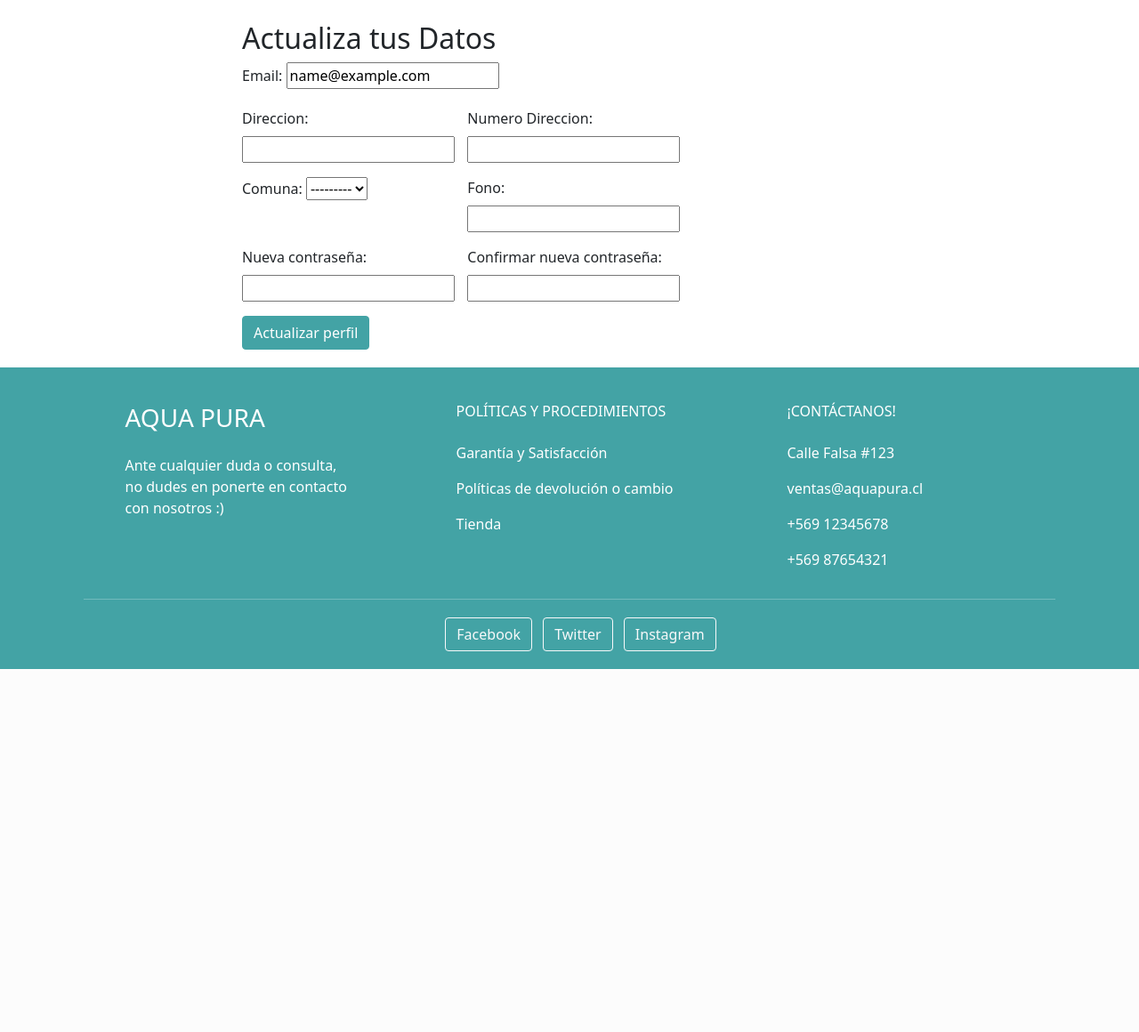
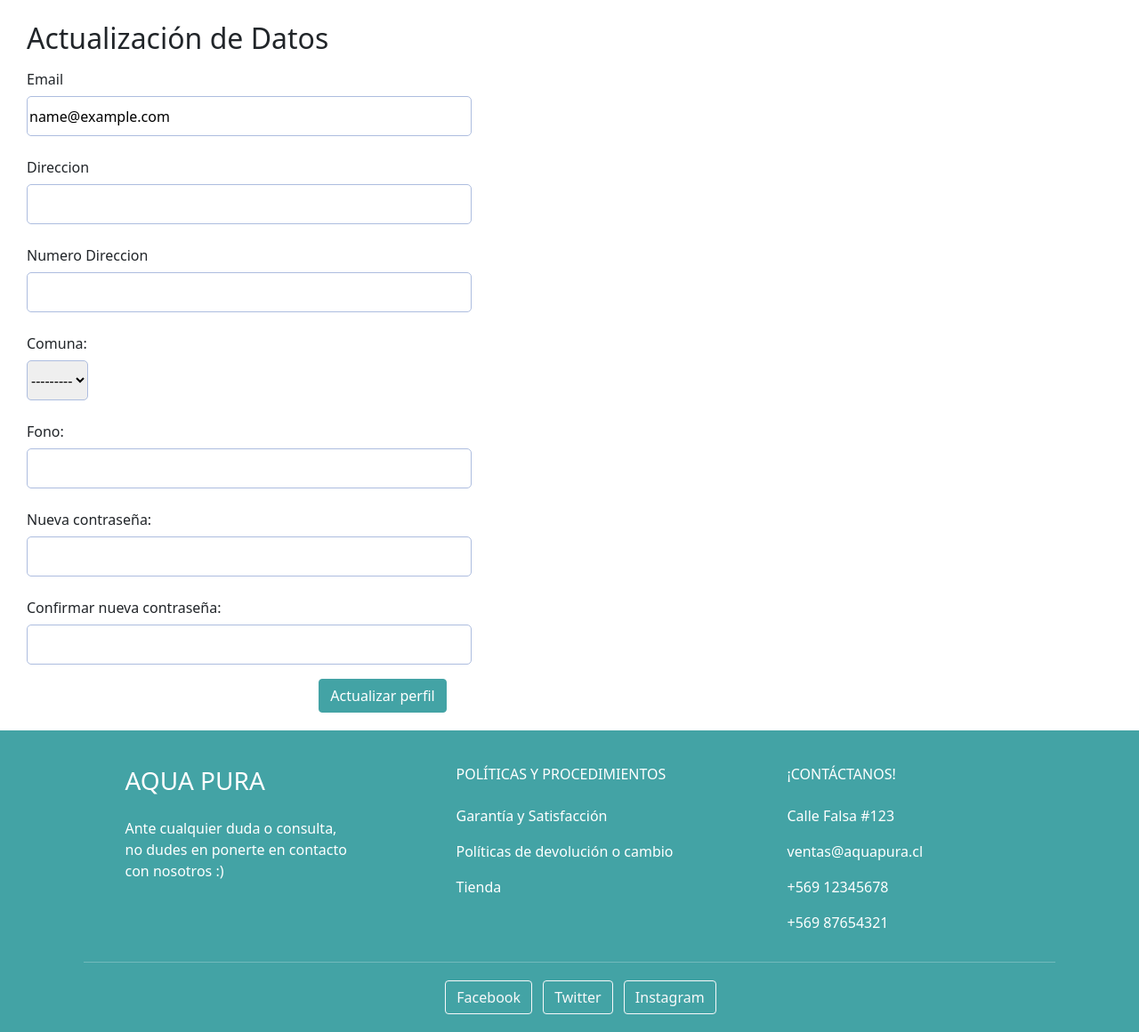
Before and after one commit to EvelynCorreaRuiz/tesisPuraAqua, a Django app: page /profile/ in a window 1280 px wide. Shown: the part 56-1216 px from the top of the page at 89% size. Before the commit the page ends 808 px from the top, so only its background shows below. Run offline with Django 4.2, Linux system fonts and the light colour scheme; the visitor is signed in with stand-in values (Sample User, id 1); data that the repository does not hold is empty.

Commit message:
froncito sin picassos de Litho funcionando al 100% Front y back

```diff
--- a/appPuraAqua/models.py
+++ b/appPuraAqua/models.py
@@ -5,6 +5,7 @@ from datetime import date
 from django.core.exceptions import ValidationError
 from django.utils.translation import gettext as _
 from django.contrib.auth.models import User
+
 
 class CustomPasswordValidator:
     def validate(self, password, user=None):
@@ -47,6 +48,11 @@ class Comuna(models.Model):
         return self.name_comuna
 
 class User(AbstractUser):
+    name_validator = RegexValidator(
+        regex=r'^[a-zA-Z]+$',
+        message="El nombre y apellido solo deben contener letras"
+    )
+
     username = models.CharField(max_length=150, unique=True, blank=True, null=True)  # username is not required
     USERNAME_FIELD = 'email'
     REQUIRED_FIELDS = ['first_name', 'last_name', "rut"]
@@ -54,7 +60,10 @@ class User(AbstractUser):
     objects = CustomUserManager()  # use the custom manager
 
     email = models.EmailField(unique=True)  # ensure email is unique
-    last_name2 = models.CharField(max_length=20)
+    first_name = models.CharField(validators=[name_validator], max_length=30)
+    last_name = models.CharField(validators=[name_validator], max_length=30)
+    last_name2 = models.CharField(validators=[name_validator], max_length=20)
+
 
     rut_validator = RegexValidator(
         regex=r'^\d{7,8}-[\dKk]$',
@@ -114,14 +123,6 @@ class SoldProduct(models.Model):
 
 
 
-
-
-"""la password Contraseña:
-- Debe tener un mínimo de 12 caracteres.
-- Debe contener al menos una letra mayúscula.
-- Debe contener al menos un número.
-- Debe contener al menos un carácter especial ( !, @, etc.). """
-
 #asegurar que sea mayo de 18 años
 
 """Confirmación de Registro:
--- a/appPuraAqua/templates/aquaPura/products.html
+++ b/appPuraAqua/templates/aquaPura/products.html
@@ -30,6 +30,9 @@
               <li class="nav-item">
                 <a class="nav-link" aria-current="page" href="{% url 'sales_overview' %}">Resumen de ventas</a>
                 </a>
+              </li>
+              <li class="nav-item">
+                <a class="nav-link" aria-current="page" href="{% url 'purchase_history' %}">Ver historial de compras</a>
               </li>
               <li class="nav-item">
                 <a class="nav-link" href="{% url 'exit' %}">Salir</a>
--- a/appPuraAqua/templates/registration/profile.html
+++ b/appPuraAqua/templates/registration/profile.html
@@ -1,11 +1,12 @@
 {% extends 'aquaPura/base.html' %} {% block content %}
+
 <link href="https://cdn.jsdelivr.net/npm/bootstrap@5.1.3/dist/css/bootstrap.min.css" rel="stylesheet" integrity="sha384-1BmE4kWBq78iYhFldvKuhfTAU6auU8tT94WrHftjDbrCEXSU1oBoqyl2QvZ6jIW3" crossorigin="anonymous"/>
-<div class="mt-4">
-  <div class="container">
-    <div class="row justify-content-center">
-      <div class="col-md-8 background-container">
-        <div class="col-md-8">
-          <h2>Actualiza tus Datos</h2>
+<link rel="stylesheet" href="/static/css/profile.css">
+<div>
+  <div class="container_profile mt-4">
+    <div class="justify-content-center">
+
+          <h2 class="titulo">Actualización de Datos</h2>
               {% if messages %}
               <ul class="messages">
                 {% for message in messages %}
@@ -13,54 +14,52 @@
                 {% endfor %}
             </ul>
         {% endif %}
-        <form class="row g-3" method="POST" action="{% url 'profile_update' %}">
+        <form class="row g-3 d-flex flex-column" method="POST" action="{% url 'profile_update' %}">
           {% csrf_token %}
 
-          <div class="col-8">
-              <label for="address" class="form-label" >Email:</label>
+          <div class="col-12 ">
+              <label for="id_email" class="col-form-label d-flex align-items-center">Email</label>
               {{ form.email }}
           </div>
 
-          <div class=" col-6">
-              <label for="address" class="form-label">Direccion:</label>
+          <div class="col-12">
+              <label for="inputCity" class="col-form-label d-flex align-items-center">Direccion</label>
               {{ form.address }}
           </div>
 
-          <div class="col-6">
-              <label for="address" class="form-label">Numero Direccion:</label>
+          <div class="col-12" >
+              <label for="id_numeracion" class="col-form-label d-flex align-items-center">Numero Direccion</label>
               {{ form.numberAddress }}
           </div>
 
-          <div class="col-6">
-              <label for="address" class="form-label">Comuna:</label>
+          <div class="col-12">
+              <label for="id_comuna" class="col-form-label d-flex align-items-center">Comuna:</label>
               {{ form.comuna }}
           </div>
 
-          <div class="col-6">
-              <label for="address" class="form-label">Fono:</label>
-              {{ form.phone }}
+          <div class="col-12 ">
+              <label for="id_phone_number" class="col-form-label d-flex align-items-center">Fono:</label>
+              {{form.phone }}
           </div>
 
-          <div class="col-6">
-              <label for="password1" class="form-label">Nueva contraseña:</label>
+          <div class="col-12">
+              <label for="password1" class="col-form-label d-flex align-items-center">Nueva contraseña:</label>
               {{ form.password1 }}
           </div>
 
-          <div class="col-6">
-              <label for="password2" class="form-label">Confirmar nueva contraseña:</label>
+          <div class="col-12">
+              <label for="password2" class="col-form-label d-flex align-items-center ">Confirmar nueva contraseña:</label>
               {{ form.password2 }}
           </div>
 
           <!-- Agrega aquí los demás campos que el usuario puede actualizar -->
-          <div style="margin-bottom: 20px;">
-            <button type="submit" class="btn btn-primary" style="background-color: #43a3a5; border-color: #43a3a5;">Actualizar perfil</button>
+          <div class="col-12 text-center" style="margin-bottom: 20px;">
+              <button type="submit" class="btn btn-primary" style="background-color: #43a3a5; border-color: #43a3a5;">Actualizar perfil</button>
           </div>
+      </form>
 
-      </form>
-        </div>
-      </div>
     </div>
   </div>
+
 </div>
-
 {% endblock %}
--- /dev/null
+++ b/appPuraAqua/templatetags/add.py
@@ -0,0 +1,7 @@
+from django import template
+
+register = template.Library()
+
+@register.simple_tag
+def add(value, arg):
+    return value + arg
--- /dev/null
+++ b/appPuraAqua/templatetags/get_item.py
@@ -0,0 +1,7 @@
+from django import template
+
+register = template.Library()
+
+@register.filter
+def get_item(dictionary, key):
+    return dictionary.get(key)
--- /dev/null
+++ b/appPuraAqua/templatetags/mathfilters.py
@@ -0,0 +1,7 @@
+from django import template
+
+register = template.Library()
+
+@register.filter
+def multiply(value, arg):
+    return value * arg
--- /dev/null
+++ b/appPuraAqua/templatetags/my_filters.py
@@ -0,0 +1,7 @@
+from django import template
+
+register = template.Library()
+
+@register.filter
+def multiply(value, arg):
+    return value * arg
--- a/appPuraAqua/urls.py
+++ b/appPuraAqua/urls.py
@@ -3,6 +3,7 @@ from .views import home, products, exit, register, carrito
 from . import views
 from django.conf import settings
 from django.conf.urls.static import static
+from .views import purchase_history
 
 urlpatterns = [
     path('', home, name='home'),
@@ -21,4 +22,5 @@ urlpatterns = [
     path('sales_overview/', views.sales_overview, name='sales_overview'),
     path('profile/', views.profile, name='profile'),
     path('profile_update/', views.profile_update, name='profile_update'),
+    path('purchase_history/', purchase_history, name='purchase_history'),
 ] + static(settings.MEDIA_URL, document_root=settings.MEDIA_ROOT)
--- a/appPuraAqua/views.py
+++ b/appPuraAqua/views.py
@@ -15,8 +15,23 @@ from django.db.models import F
 from .forms import ProfileUpdateForm
 from django.contrib import messages
 from django.contrib.auth import update_session_auth_hash
+from .models import Sale
+from django.contrib import messages
 
+def purchase_history(request):
+    # Asegúrate de que el usuario esté autenticado
+    if not request.user.is_authenticated:
+        return redirect('login')  # redirige al usuario a la página de inicio de sesión si no está autenticado
 
+    # Obtiene todas las ventas para el usuario actual
+    sales = Sale.objects.filter(user=request.user)
+
+    # Para cada venta, obtén los productos vendidos y añádelos a la venta como un atributo
+    for sale in sales:
+        sale.products = sale.items.all()
+
+    # Renderiza la plantilla con las ventas como contexto
+    return render(request, 'aquaPura/purchase_history.html', {'sales': sales})
 
 @login_required
 def profile(request):
@@ -57,10 +72,13 @@ def sale_detail(request, sale_id):
     # Obtén los productos vendidos en esta venta
     sold_products = SoldProduct.objects.filter(sale=sale)
 
+    # Calcula el total de la venta
+    total = sum([p.product.price * p.quantity for p in sold_products])
+
     # Renderiza la vista
-    return render(request, 'aquaPura/sale_detail.html', {'sale': sale, 'sold_products': sold_products})
+    return render(request, 'aquaPura/sale_detail.html', {'sale': sale, 'sold_products': sold_products, 'total': total})
 
-from django.contrib import messages
+
 
 @login_required
 def checkout(request):
--- a/static/css/base.css
+++ b/static/css/base.css
@@ -17,3 +17,6 @@ body {
   height: 100%;
   height: 750px; /* Ajusta la altura según tus necesidades */
 }
+a:hover{
+  color: #159A9C;
+}
--- a/static/css/carrito.css
+++ b/static/css/carrito.css
@@ -20,7 +20,7 @@ input {
     margin: 5px 0;
     padding: 12px 25px;
     border-radius: 25px;
-    border: 1px solid #159A9C;
+    border: 1px solid #43a3a5;
     outline: none;
     background-color: #fff;
 }
@@ -34,8 +34,8 @@ input {
 }
 
 .carrito h2 {
-    color: #007bff;
-    border-bottom: 2px solid #007bff;
+    color: #43a3a5;
+    border-bottom: 2px solid #43a3a5;
     padding-bottom: 10px;
     margin-bottom: 20px;
 }
--- /dev/null
+++ b/static/css/profile.css
@@ -0,0 +1,32 @@
+input{
+    width: 500px;
+    height: 45px;
+    border-width: 0.5px;
+    border-radius: 5px;
+    border-style: solid;
+    border-color: #adbddf;
+
+}
+input:focus{
+    outline: 2px solid #ff0000;
+}
+
+select{
+    width: auto;
+    height: 45px;
+    border-width: 0.5px;
+    border-radius: 5px;
+    border-style: solid;
+    border-color: #adbddf;
+}
+.container_profile{
+    max-width: 800px;
+    justify-content: left;
+    margin-left: 30px;
+}
+
+.titulo{
+    text-align: auto;
+    padding: auto;
+
+}
```
Also changed, not shown: appPuraAqua/templates/aquaPura/purchase_history.html (added, +54 -0 lines), appPuraAqua/templates/aquaPura/sale_detail.html (+18 -14 lines), appPuraAqua/templates/aquaPura/sales_overview.html (+21 -21 lines), appPuraAqua/migrations/0001_initial.py, products/cono-de-papel-para-agua-200_cnqhX8N.jpg (added), products/recarga-de-10-litros-agua-purificada_cF1qZ49.jpg (added), products/recarga-de-20-litros-agua-purificada_MjBhAXT.jpg (added).
